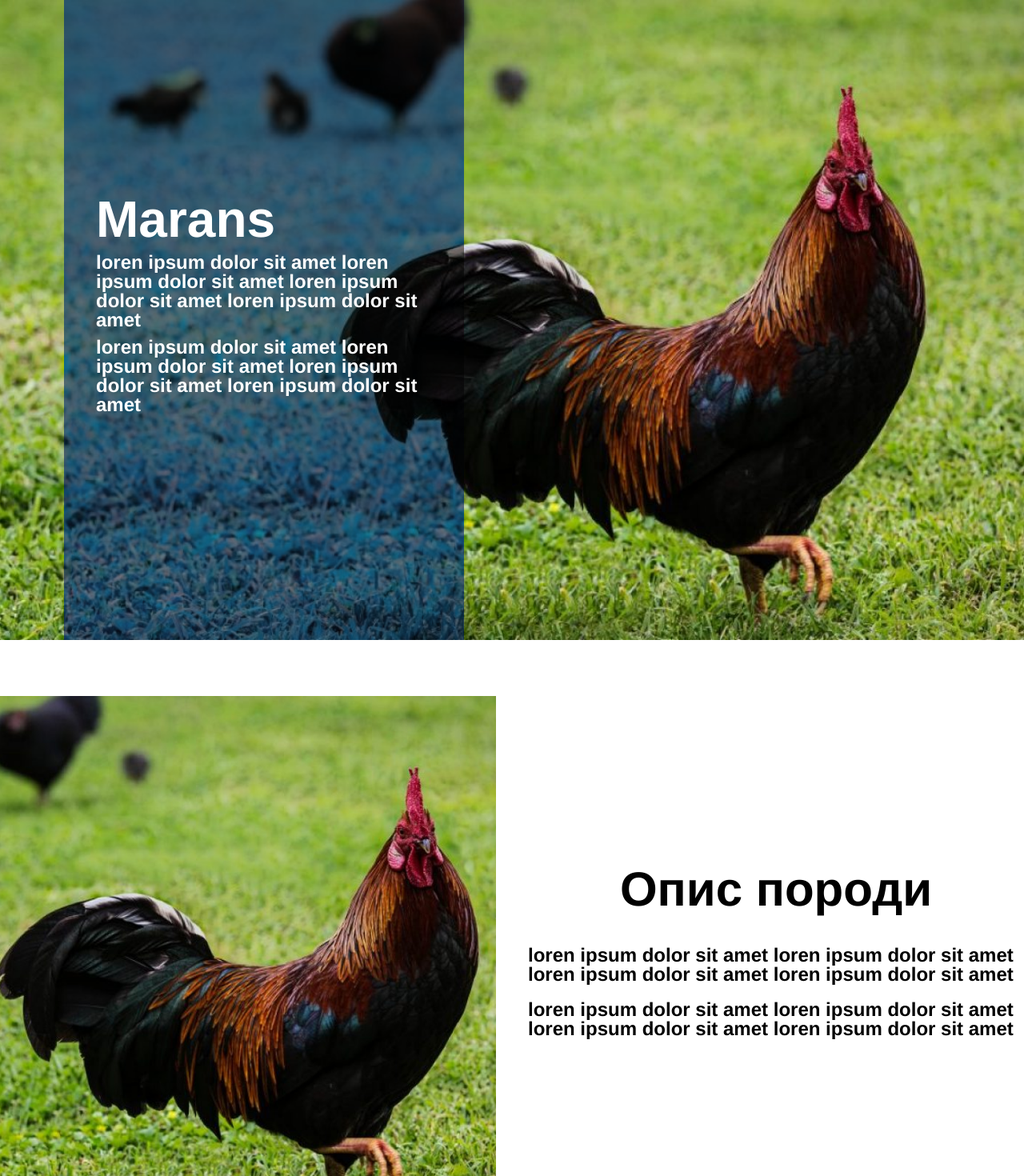
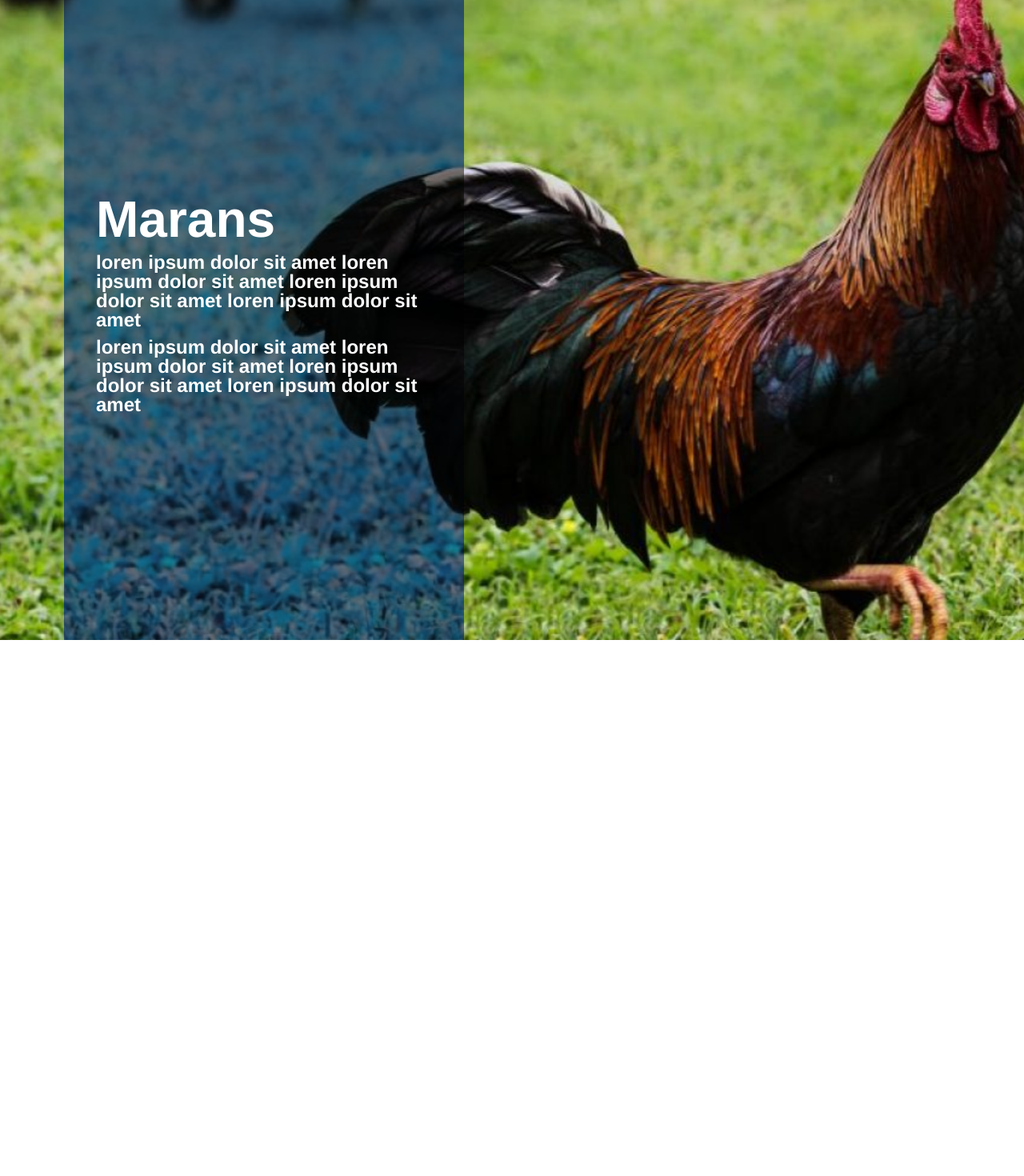
Before and after one commit to SerhiiShcheh/marans, a React (Create React App) app: page / in a window 1280 px wide. Shown: the top 1470 px of the page at 80% size. After the commit the page ends 800 px from the top, so only its background shows below. Built offline with nearby package versions, Linux system fonts and the light colour scheme.

Commit message:
added parallax for logo block and some text impovements

```diff
--- a/src/pages/home/Home.jsx
+++ b/src/pages/home/Home.jsx
@@ -3,10 +3,11 @@ import LogoSection from "./components/logo-section";
 import PhotoDescription from "./components/photo-description";
 import Products from "./components/products";
 import SectionHeader from "../../components/common/section-header";
+import styles from "./Home.module.scss";
 
 function Home() {
   return (
-    <main>
+    <main className={styles.wrapper}>
       <LogoSection />
       <PhotoDescription />
       <PhotoDescription revert />
--- /dev/null
+++ b/src/pages/home/Home.module.scss
@@ -0,0 +1,6 @@
+.wrapper {
+  height: 100vh;
+  overflow-x: hidden;
+  overflow-y: auto;
+  perspective: 2px;
+}
--- a/src/pages/home/components/logo-section/LogoSection.jsx
+++ b/src/pages/home/components/logo-section/LogoSection.jsx
@@ -1,14 +1,11 @@
 import React from "react";
 
 import styles from "./LogoSection.module.scss";
-import background from "../../../../assets/main-page.jpg";
+import cx from "classnames";
 
 function LogoSection() {
   return (
-    <section
-      className={styles.container}
-      style={{ backgroundImage: `url(${background})` }}
-    >
+    <section className={cx(styles.container, styles.parallax)}>
       <div className={styles.heading}>
         <h1>Marans</h1>
         <p>
--- a/src/pages/home/components/logo-section/LogoSection.module.scss
+++ b/src/pages/home/components/logo-section/LogoSection.module.scss
@@ -6,7 +6,19 @@
   display: flex;
   align-items: center;
   position: relative;
-  backdrop-filter: brightness(1.2);
+
+  &.parallax::after {
+    content: " ";
+    position: absolute;
+    top: 0;
+    right: 0;
+    bottom: 0;
+    left: 0;
+    transform: translateZ(-1px) scale(1.51);
+    background-size: 100%;
+    z-index: -1;
+    background-image: url("../../../../assets/main-page.jpg");
+  }
 
   .heading {
     margin-left: 80px;
@@ -19,6 +31,7 @@
     justify-content: center;
     gap: 10px;
     height: 100%;
+    box-sizing: border-box;
     backdrop-filter: brightness(0.5) hue-rotate(120deg);
 
     h1 {
--- a/src/pages/home/components/photo-description/PhotoDescription.jsx
+++ b/src/pages/home/components/photo-description/PhotoDescription.jsx
@@ -20,6 +20,10 @@ function PhotoDescription({ revert }) {
           loren ipsum dolor sit amet loren ipsum dolor sit amet loren ipsum
           dolor sit amet loren ipsum dolor sit amet
         </p>
+        <p>
+          loren ipsum dolor sit amet loren ipsum dolor sit amet loren ipsum
+          dolor sit amet loren ipsum dolor sit amet
+        </p>
       </div>
     </section>
   );
--- a/src/pages/home/components/photo-description/PhotoDescription.module.scss
+++ b/src/pages/home/components/photo-description/PhotoDescription.module.scss
@@ -5,6 +5,7 @@
   align-items: center;
   justify-content: center;
   gap: 40px;
+  background-color: white;
 
   &.revert {
     flex-direction: row-reverse;
@@ -21,20 +22,22 @@
   .description {
     width: calc(100vh - 140px);
     height: calc(100vh - 140px);
-    font-weight: bold;
     display: flex;
     flex-direction: column;
     justify-content: center;
+    letter-spacing: 0.05em;
 
     h1 {
       font-size: 60px;
       text-align: center;
       margin-bottom: 40px;
+      font-weight: bold;
     }
 
     p {
       font-size: 24px;
       margin-bottom: 20px;
+      line-height: 28px;
     }
   }
 }
```
Also changed, not shown: 1 other file (tests, documents, lock files or other folders).
